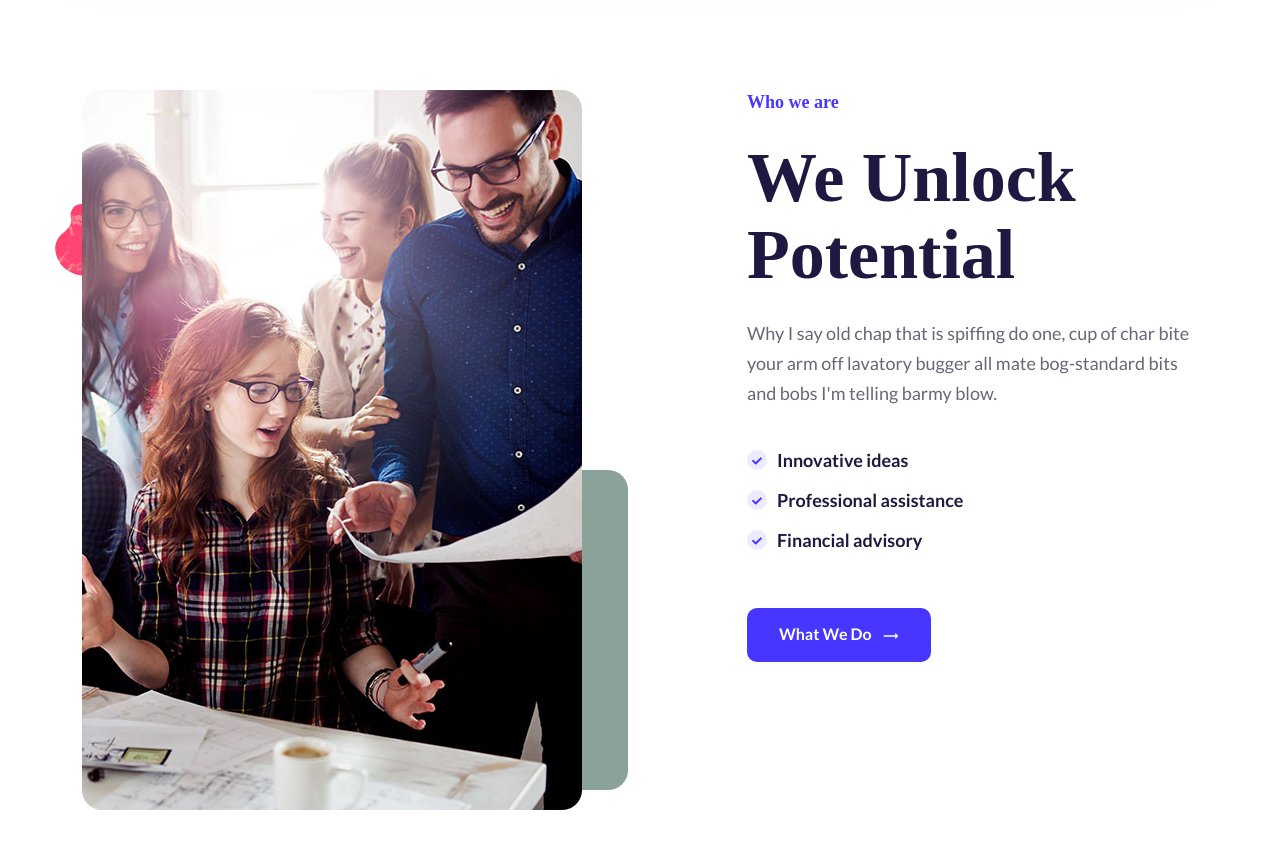
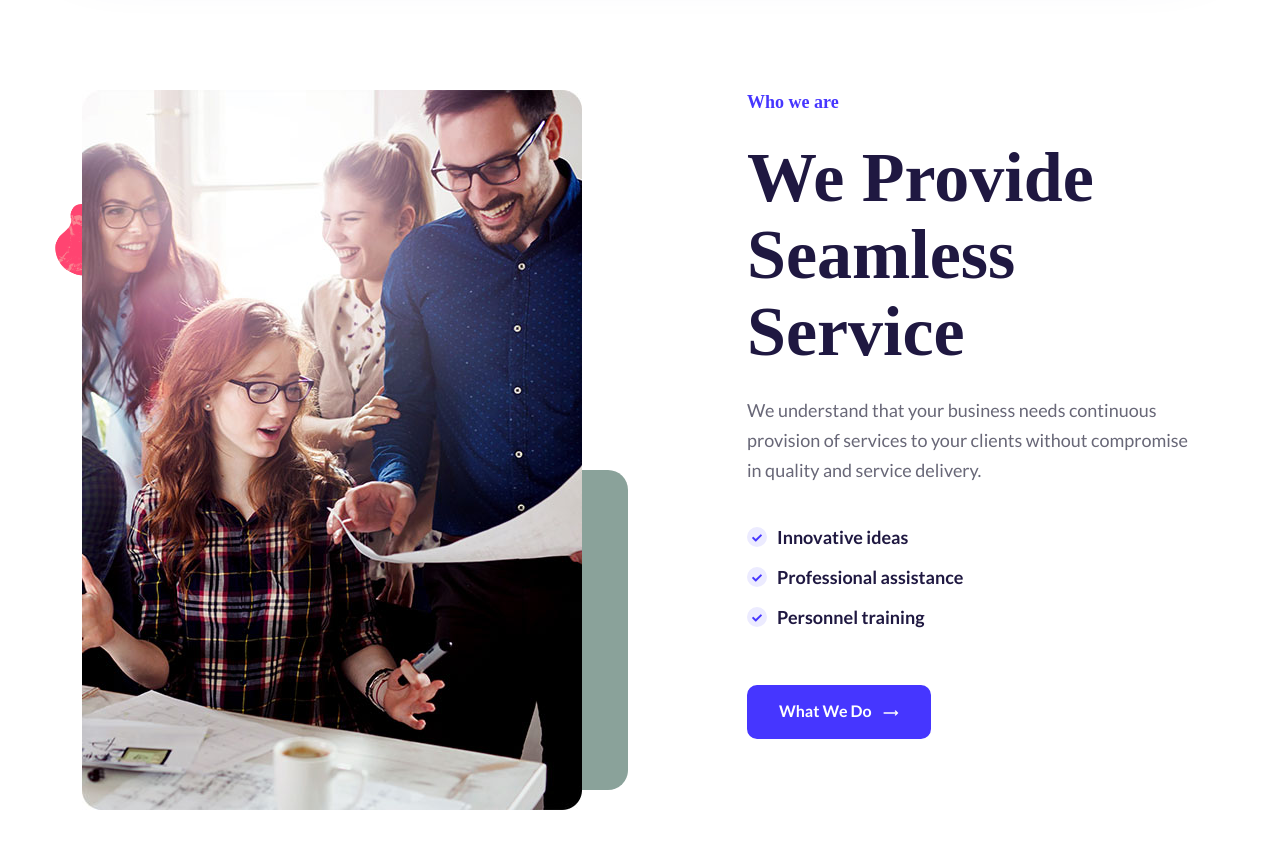
Before and after one commit to felixodette/zibber, a React (Create React App) app: page / in a window 1280 px wide. Shown: the part 1260-2109 px from the top of the page. Built offline with nearby package versions, Linux system fonts and the light colour scheme; a web font is replaced by a local one.

Commit message:
About feature text

```diff
--- a/src/pages/Home/HomeAbout/HomeAbout.js
+++ b/src/pages/Home/HomeAbout/HomeAbout.js
@@ -20,14 +20,14 @@ const HomeAbout = () => {
                      <div className="about__content">
                         <div className="section__title mb-25">
                            <span>Who we are</span>
-                           <h2>We Unlock Potential</h2>
+                           <h2>We Provide Seamless Service</h2>
                         </div>
-                        <p>Why I say old chap that is spiffing do one, cup of char bite your arm off lavatory bugger all mate bog-standard bits and bobs I'm telling barmy blow.</p>
+                        <p>We understand that your business needs continuous provision of services to your clients without compromise in quality and service delivery.</p>
                         <div className="about__list">
                            <ul>
                               <li ><span><i > <FaCheck/> </i>Innovative ideas</span></li>
                               <li ><span><i > <FaCheck/> </i>Professional assistance</span></li>
-                              <li ><span><i > <FaCheck/> </i>Financial advisory</span></li>
+                              <li ><span><i > <FaCheck/> </i>Personnel training</span></li>
                            </ul>
                         </div>
                         <Link to="/services" className="z-btn " >What we do<i > <CgArrowLongRight /> </i></Link>
```
